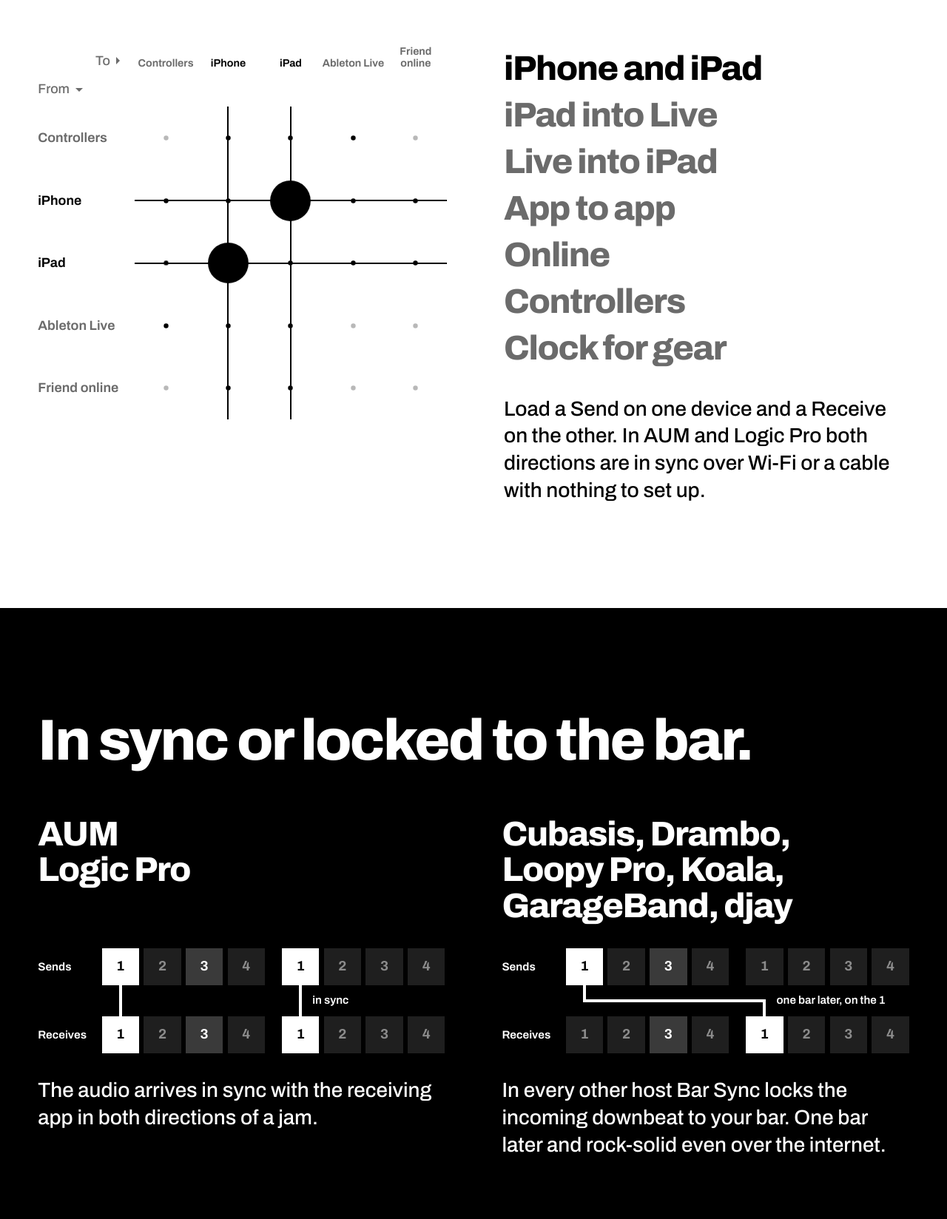
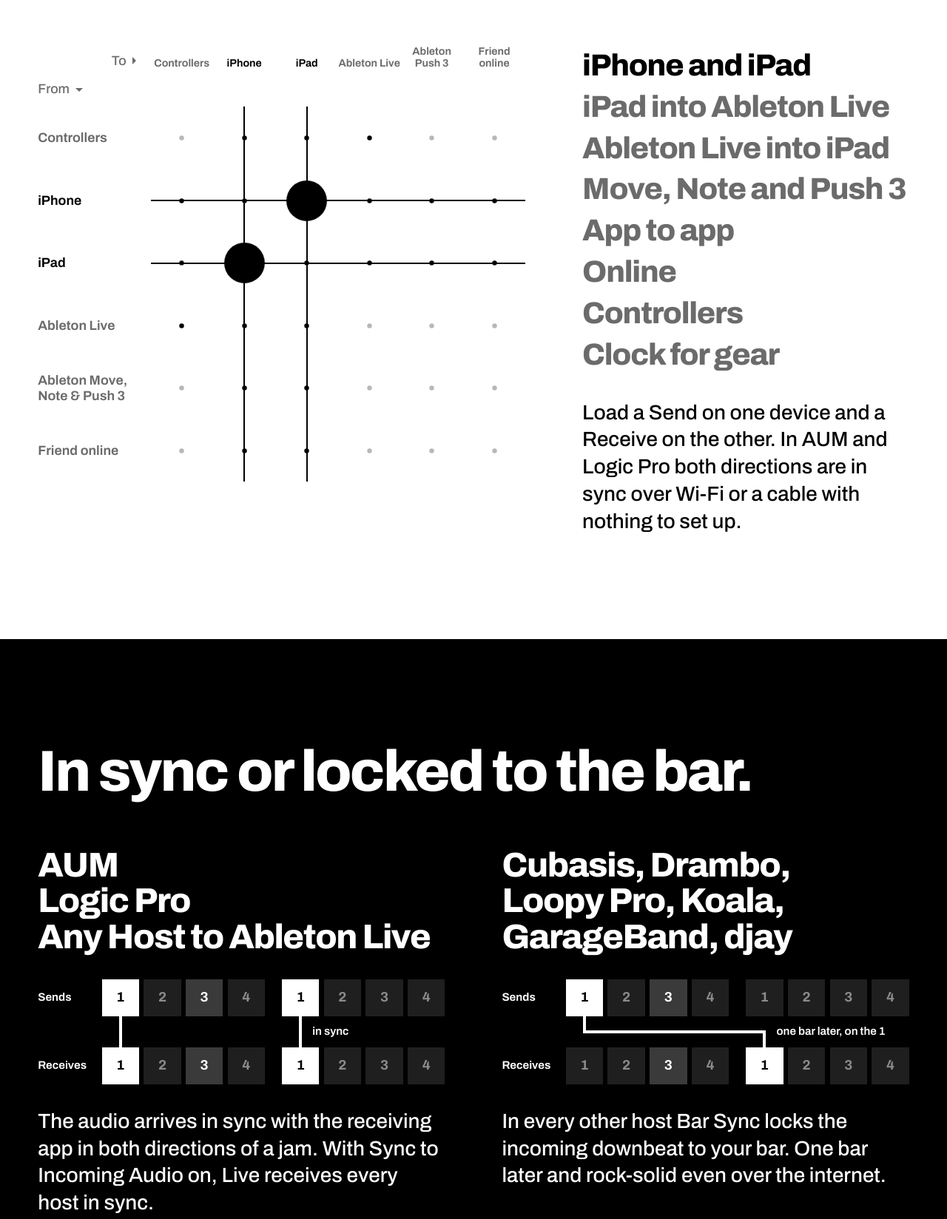
Before and after one commit to axibert/linkeffekt-support, a plain HTML site: page index.html in a window 1280 px wide. Shown: the part 1132-2780 px from the top of the page at 74% size. Drawn offline with Linux system fonts and the light colour scheme.

Commit message:
Startseite: Move, Note und Push 3 in Matrix und Setups (Spalte nur Push 3, das als einziges empfängt), Live heißt rechts Ableton Live, „in sync from any host“ beim Weg nach Live, links „Any Host to Ableton Live“ mit Sync to Incoming Audio (Alex 25.11.); Liste und Host-Listen bleiben einzeilig, Schrift gibt in schmalen Spalten nach, Controllers trennt am Handy, Matrix unter 360 px kleiner

```diff
--- a/home.css
+++ b/home.css
@@ -120,7 +120,7 @@ section { padding: var(--gap-section) var(--edge); }
 
 .matrix {
   --cell: clamp(46px, 6.6vw, 92px);
-  display: grid; grid-template-columns: max-content repeat(5, var(--cell));
+  display: grid; grid-template-columns: max-content repeat(6, var(--cell));
   grid-template-rows: auto auto; grid-auto-rows: var(--cell);
   align-items: center; justify-items: center;
   font-weight: 650; font-size: clamp(.9rem, .8rem + .4vw, 1.15rem);
@@ -135,7 +135,7 @@ section { padding: var(--gap-section) var(--edge); }
 .m-fill { grid-column: 2 / -1; }
 .m-col, .m-row { color: var(--dim); transition: color .3s var(--out); }
 .m-col { padding-bottom: .9em; align-self: end; text-align: center; line-height: 1.15; max-width: var(--cell); font-size: .8em; }
-.m-row { justify-self: start; padding-right: 1.2em; white-space: nowrap; }
+.m-row { justify-self: start; padding-right: 1.2em; max-width: 8.5em; line-height: 1.15; text-wrap: balance; }
 .m-col.on, .m-row.on { color: var(--ink); }
 
 .pin {
@@ -161,13 +161,14 @@ span.pin.row-on i, span.pin.col-on i { opacity: 1; }
 button.pin:hover i { transform: scale(.34); }
 .pin.on i, button.pin.on:hover i { transform: scale(1); }
 
-/* the setups as a list to pick from */
+/* the setups as a list to pick from; each name stays on one line, in a narrow column the size gives way */
+.patch { container-type: inline-size; }
 .strips { display: flex; flex-direction: column; align-items: flex-start; }
 .strip {
   appearance: none; border: 0; background: none; cursor: pointer;
   padding: .12em 0; text-align: left;
   color: var(--dim);
-  font: inherit; font-size: var(--t-h3); font-weight: 800; letter-spacing: -.03em; line-height: 1.12;
+  font: inherit; font-size: min(var(--t-h3), 9.3cqi); font-weight: 800; letter-spacing: -.03em; line-height: 1.12;
   transition: color .2s ease-out;
 }
 .strip:hover { color: var(--ink); }
@@ -182,8 +183,9 @@ button.pin:hover i { transform: scale(.34); }
 /* ---------- beat ---------- */
 
 .beat-pair { display: grid; grid-template-columns: 1fr 1fr; gap: 4rem clamp(2rem, 6vw, 6rem); margin-top: var(--gap-head); align-items: start; }
-.hosts { font-weight: 800; font-size: var(--t-h3); line-height: 1.05; letter-spacing: -.03em; max-width: 18ch; min-height: 3.15em; }
-.beat-pair > div { min-width: 0; }
+/* the longest line of a host list stays whole, in a narrow column the size gives way */
+.hosts { font-weight: 800; font-size: min(var(--t-h3), 8.6cqi); line-height: 1.05; letter-spacing: -.03em; max-width: 18ch; min-height: 3.15em; }
+.beat-pair > div { min-width: 0; container-type: inline-size; }
 .say { margin-top: 2rem; max-width: 34ch; }
 
 /* two tracks of two bars, tied where the sent beat is heard */
@@ -281,12 +283,17 @@ button.pin:hover i { transform: scale(.34); }
   .seq { --lab: 4.6rem; }
   .tie span { font-size: .85rem; }
   .seq-same .tie span, .seq-bar .tie span { left: calc(var(--x5) + .6rem); }
-  .matrix { --cell: calc((100vw - 2 * var(--edge) - 6.6rem) / 5); font-size: .8rem; grid-template-columns: 6.6rem repeat(5, var(--cell)); }
+  .matrix { --lab: 6.6rem; --cell: calc((100vw - 2 * var(--edge) - var(--lab)) / 6); font-size: .8rem; grid-template-columns: var(--lab) repeat(6, var(--cell)); }
   .m-row { padding-right: .4em; }
   .m-col { font-size: .72em; overflow-wrap: anywhere; }
   .m-to { padding-right: .6em; }
   .routes { min-width: 0; }
   .notes { min-height: calc(var(--t-lead) * 1.32 * 6); }
+}
+
+/* On the smallest phones six columns only fit with smaller names. */
+@media (max-width: 359px) {
+  .matrix { --lab: 5.9rem; font-size: .72rem; }
 }
 
 /* Between phone and desktop the matrix stands alone above the list and fills the width. */
--- a/home.js
+++ b/home.js
@@ -7,13 +7,15 @@
   const still = matchMedia("(prefers-reduced-motion: reduce)").matches;
   const BEAT_MS = 500; // 120 BPM
 
-  const DEVICES = [["gear", "Controllers"], ["iphone", "iPhone"], ["ipad", "iPad"], ["live", "Ableton Live"], ["online", "Friend online"]];
+  // [id, name, name as a column where only some of them receive]
+  const DEVICES = [["gear", "Control\u00adlers"], ["iphone", "iPhone"], ["ipad", "iPad"], ["live", "Ableton Live"], ["ableton", "Ableton Move, Note & Push 3", "Ableton Push 3"], ["online", "Friend online"]];
 
   // Each pin: [from, to].
   const ROUTES = {
     jam: [["iphone", "ipad"], ["ipad", "iphone"]],
     live: [["ipad", "live"]],
     back: [["live", "ipad"]],
+    move: [["ableton", "ipad"], ["ipad", "ableton"]],
     apps: [["ipad", "ipad"]],
     online: [["ipad", "online"], ["online", "ipad"]],
     midi: [["gear", "iphone"], ["gear", "ipad"], ["gear", "live"]],
@@ -34,7 +36,7 @@
 
   // Header: "To" in front of the column names, then "From" above the row names.
   matrix.append(make("span", "m-axis m-to", "To"));
-  DEVICES.forEach(([id, label]) => { cols[id] = matrix.appendChild(make("span", "m-col", label)); });
+  DEVICES.forEach(([id, label, toLabel]) => { cols[id] = matrix.appendChild(make("span", "m-col", toLabel || label)); });
   matrix.append(make("span", "m-axis m-from", "From"), make("span", "m-fill"));
   DEVICES.forEach(([from, label], r) => {
     rows[from] = matrix.appendChild(make("span", "m-row", label));
--- a/index.html
+++ b/index.html
@@ -56,8 +56,9 @@
   <div class="patch">
     <div class="strips" role="group" aria-label="Pick a setup">
       <button type="button" class="strip" data-route="jam" aria-pressed="true">iPhone and iPad</button>
-      <button type="button" class="strip" data-route="live" aria-pressed="false">iPad into Live</button>
-      <button type="button" class="strip" data-route="back" aria-pressed="false">Live into iPad</button>
+      <button type="button" class="strip" data-route="live" aria-pressed="false">iPad into Ableton Live</button>
+      <button type="button" class="strip" data-route="back" aria-pressed="false">Ableton Live into iPad</button>
+      <button type="button" class="strip" data-route="move" aria-pressed="false">Move, Note and Push 3</button>
       <button type="button" class="strip" data-route="apps" aria-pressed="false">App to app</button>
       <button type="button" class="strip" data-route="online" aria-pressed="false">Online</button>
       <button type="button" class="strip" data-route="midi" aria-pressed="false">Controllers</button>
@@ -65,8 +66,9 @@
     </div>
     <div class="notes" aria-live="polite">
       <p data-route="jam">Load a Send on one device and a Receive on the other. In AUM and Logic Pro both directions are in sync over Wi-Fi or a cable with nothing to set up.</p>
-      <p data-route="live">Each iPad track shows up in Ableton Live 12.4 or later as its own Link Audio channel, with no audio interface in between.</p>
-      <p data-route="back">Live’s tracks play in your iPad host. Bar Sync locks them to your bar.</p>
+      <p data-route="live">Each iPad track shows up in Ableton Live 12.4 or later as its own Link Audio channel, in sync from any host and with no audio interface in between.</p>
+      <p data-route="back">Ableton Live’s tracks play in your iPad host. Bar Sync locks them to your bar.</p>
+      <p data-route="move">Ableton Move, Note and Push 3 in Standalone Mode send their tracks over Link Audio. A Receive on your iPad picks them up, and Bar Sync locks them to your bar so you can record each track simultaneously. Push also receives what your iPad sends.</p>
       <p data-route="apps">From one app into another on the same device in sync and with almost no delay. No Wi-Fi and no Link setup.</p>
       <p data-route="online">Create a room, share the code and jam over the internet. Bar Sync delays by whole bars, so your partner’s “1” lands on your “1”.</p>
       <p data-route="midi">Connect your controllers to any iOS device or Mac and they work anywhere. Controllers and other MIDI gear get virtual ports so you keep all your mappings.</p>
@@ -79,13 +81,13 @@
   <h2 id="beat-title">In sync or locked to the bar.</h2>
   <div class="beat-pair">
     <div>
-      <p class="hosts">AUM<br>Logic Pro</p>
+      <p class="hosts">AUM<br>Logic Pro<br>Any&nbsp;Host&nbsp;to&nbsp;Ableton&nbsp;Live</p>
       <div class="seq seq-same" role="img" aria-label="Two bars of four beats. The app that sends and the app that receives hit the same beat.">
         <span class="trk">Sends</span><div class="lane" data-lane><i class="pad hit">1</i><i class="pad">2</i><i class="pad">3</i><i class="pad">4</i><i class="pad hit">1</i><i class="pad">2</i><i class="pad">3</i><i class="pad">4</i></div>
         <div class="tie"><span>in sync</span></div>
         <span class="trk">Receives</span><div class="lane" data-lane><i class="pad hit">1</i><i class="pad">2</i><i class="pad">3</i><i class="pad">4</i><i class="pad hit">1</i><i class="pad">2</i><i class="pad">3</i><i class="pad">4</i></div>
       </div>
-      <p class="say">The audio arrives in sync with the receiving app in both directions of a jam.</p>
+      <p class="say">The audio arrives in sync with the receiving app in both directions of a jam. With Sync to Incoming Audio on, Live receives every host in sync.</p>
     </div>
     <div>
       <p class="hosts hosts-small">Cubasis, Drambo, Loopy Pro, Koala, GarageBand, djay</p>
```
